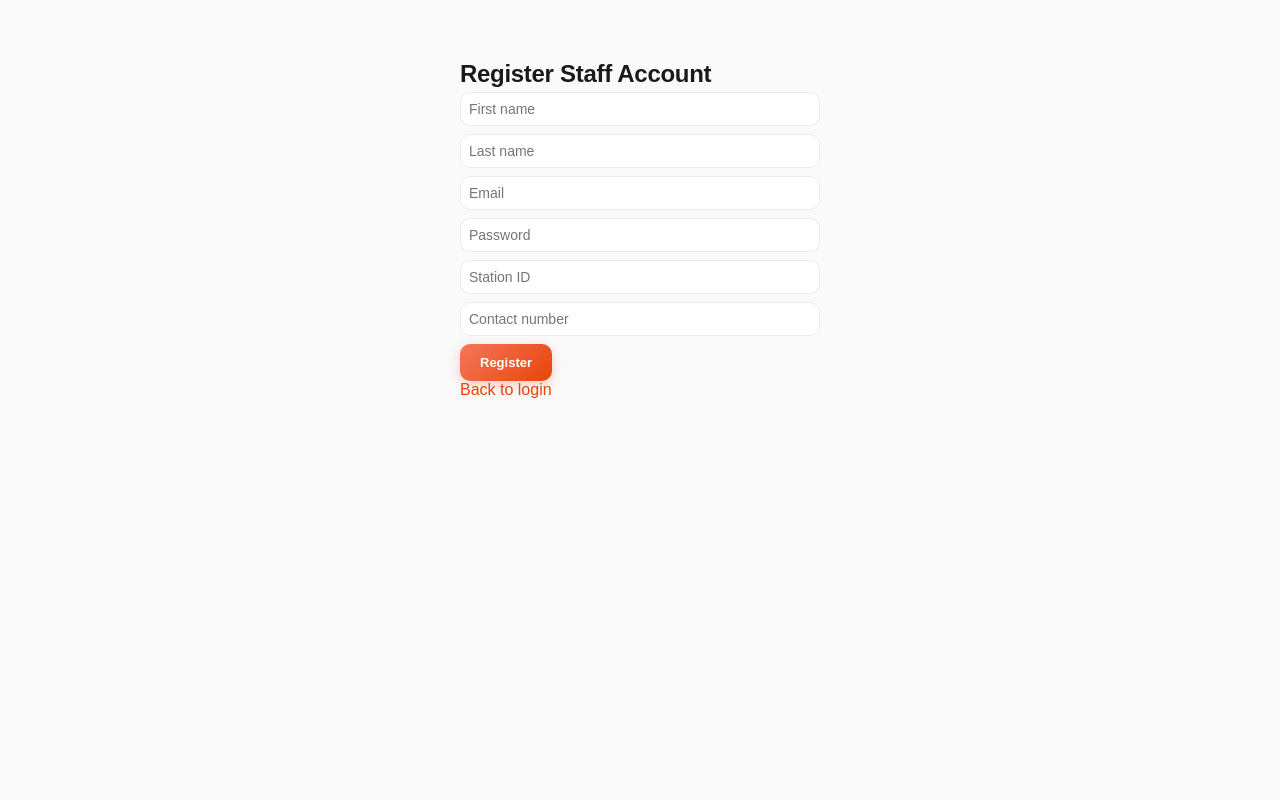
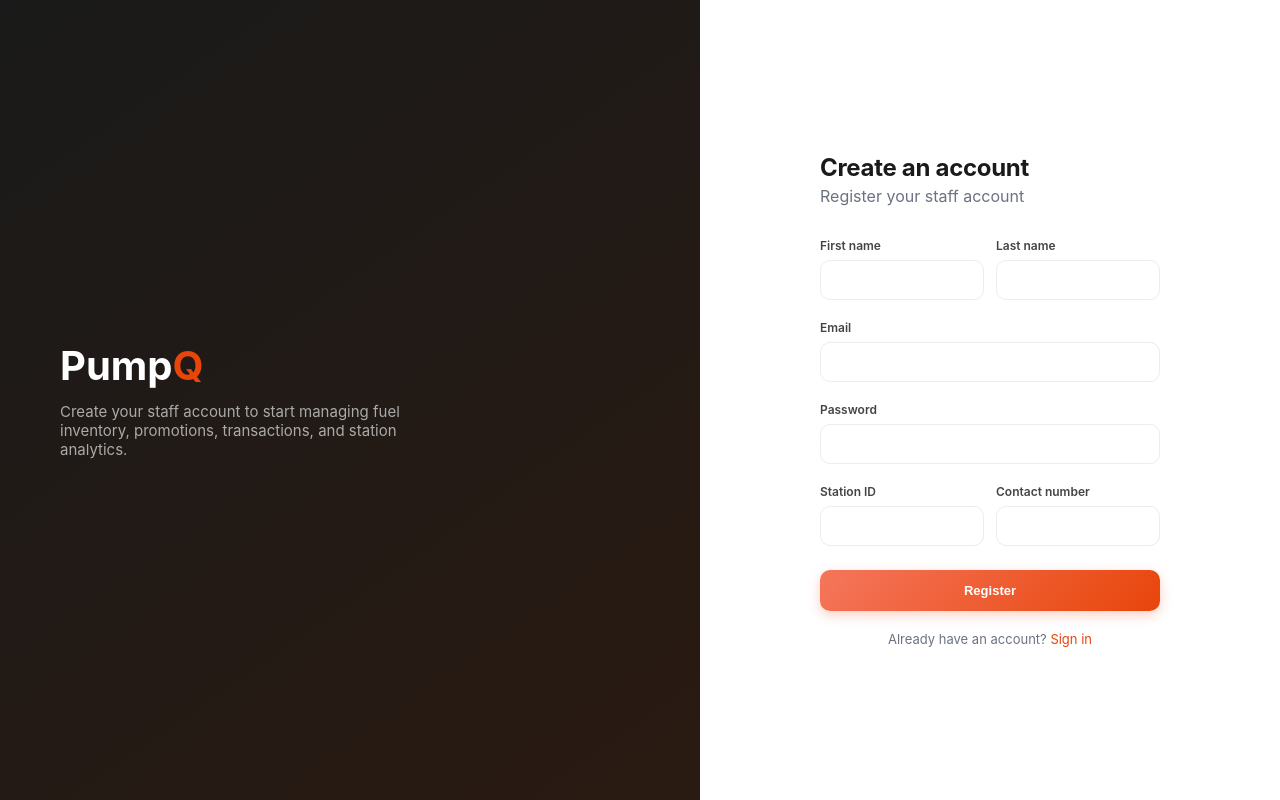
Before and after one commit to eunwia/PumpQ, a React (Vite) app in the folder pumpq-admin/: page /register in a window 1280 px wide. Built offline with nearby package versions, Linux system fonts and the light colour scheme.

Commit message:
feat: redesigned register page

```diff
--- a/pumpq-admin/src/pages/Register.jsx
+++ b/pumpq-admin/src/pages/Register.jsx
@@ -2,37 +2,89 @@ import { useState } from 'react';
 import { useNavigate, Link } from 'react-router-dom';
 import api from '../api/client';
 
+const labelStyle = { fontSize: 12, fontWeight: 600, color: '#444' };
+const inputStyle = { width: '100%', marginTop: 6, marginBottom: 16 };
+
+function Field({ label, children }) {
+  return (
+    <div style={{ flex: 1, minWidth: 0 }}>
+      <label style={labelStyle}>{label}</label>
+      {children}
+    </div>
+  );
+}
+
 export default function Register() {
   const [form, setForm] = useState({ first_name: '', last_name: '', email: '', password: '', station_id: '', contact_number: '' });
   const [error, setError] = useState('');
+  const [loading, setLoading] = useState(false);
   const navigate = useNavigate();
 
   function set(k) { return (e) => setForm({ ...form, [k]: e.target.value }); }
 
   async function handleSubmit(e) {
     e.preventDefault();
+    setError('');
+    setLoading(true);
     try {
       await api.post('/staff/auth/register', { ...form, station_id: Number(form.station_id) });
       navigate('/login');
     } catch (err) {
       setError(err.response?.data?.message || 'Registration failed');
+    } finally {
+      setLoading(false);
     }
   }
 
   return (
-    <div style={{ maxWidth: 360, margin: '60px auto', fontFamily: 'sans-serif' }}>
-      <h2>Register Staff Account</h2>
-      <form onSubmit={handleSubmit}>
-        <input placeholder="First name" value={form.first_name} onChange={set('first_name')} style={{ width: '100%', padding: 8, marginBottom: 8 }} />
-        <input placeholder="Last name" value={form.last_name} onChange={set('last_name')} style={{ width: '100%', padding: 8, marginBottom: 8 }} />
-        <input placeholder="Email" type="email" value={form.email} onChange={set('email')} style={{ width: '100%', padding: 8, marginBottom: 8 }} />
-        <input placeholder="Password" type="password" value={form.password} onChange={set('password')} style={{ width: '100%', padding: 8, marginBottom: 8 }} />
-        <input placeholder="Station ID" type="number" value={form.station_id} onChange={set('station_id')} style={{ width: '100%', padding: 8, marginBottom: 8 }} />
-        <input placeholder="Contact number" value={form.contact_number} onChange={set('contact_number')} style={{ width: '100%', padding: 8, marginBottom: 8 }} />
-        {error && <p style={{ color: 'red' }}>{error}</p>}
-        <button type="submit">Register</button>
-      </form>
-      <p><Link to="/login">Back to login</Link></p>
+    <div style={{ minHeight: '100vh', display: 'flex' }}>
+      <div style={{
+        flex: 1, background: 'linear-gradient(145deg,#1A1A1A,#2A1A12)', color: '#fff',
+        display: 'flex', flexDirection: 'column', justifyContent: 'center', padding: '0 60px',
+      }}>
+        <h1 style={{ fontSize: 40, margin: 0, lineHeight: 1.2 }}>Pump<span style={{ color: '#E8450A' }}>Q</span></h1>
+        <p style={{ color: '#aaa', fontSize: 15, marginTop: 12, maxWidth: 360 }}>
+          Create your staff account to start managing fuel inventory, promotions, transactions, and station analytics.
+        </p>
+      </div>
+      <div style={{ flex: 1, display: 'flex', alignItems: 'center', justifyContent: 'center', background: '#fff', padding: '40px 0' }}>
+        <form onSubmit={handleSubmit} style={{ width: 340 }}>
+          <h2>Create an account</h2>
+          <p style={{ marginBottom: 28 }}>Register your staff account</p>
+
+          <div style={{ display: 'flex', gap: 12 }}>
+            <Field label="First name">
+              <input value={form.first_name} onChange={set('first_name')} style={inputStyle} />
+            </Field>
+            <Field label="Last name">
+              <input value={form.last_name} onChange={set('last_name')} style={inputStyle} />
+            </Field>
+          </div>
+
+          <label style={labelStyle}>Email</label>
+          <input type="email" value={form.email} onChange={set('email')} style={inputStyle} />
+
+          <label style={labelStyle}>Password</label>
+          <input type="password" value={form.password} onChange={set('password')} style={inputStyle} />
+
+          <div style={{ display: 'flex', gap: 12 }}>
+            <Field label="Station ID">
+              <input type="number" value={form.station_id} onChange={set('station_id')} style={inputStyle} />
+            </Field>
+            <Field label="Contact number">
+              <input value={form.contact_number} onChange={set('contact_number')} style={inputStyle} />
+            </Field>
+          </div>
+
+          {error && <p style={{ color: '#D8232A', fontSize: 13, marginBottom: 8 }}>{error}</p>}
+          <button type="submit" disabled={loading} style={{ width: '100%', marginTop: 8, padding: 13 }}>
+            {loading ? 'Creating account...' : 'Register'}
+          </button>
+          <p style={{ textAlign: 'center', marginTop: 20, fontSize: 13 }}>
+            Already have an account? <Link to="/login">Sign in</Link>
+          </p>
+        </form>
+      </div>
     </div>
   );
 }
```
